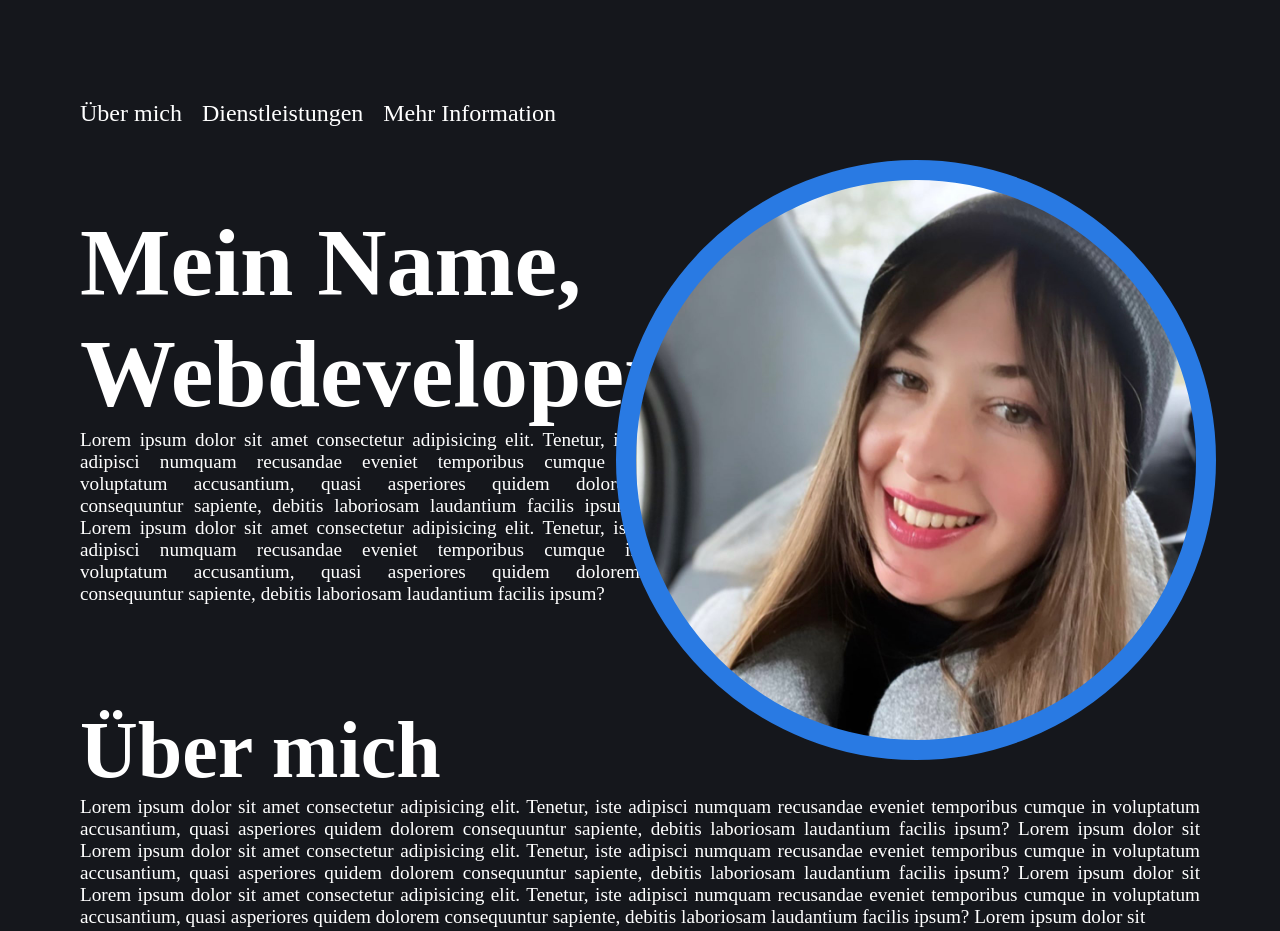
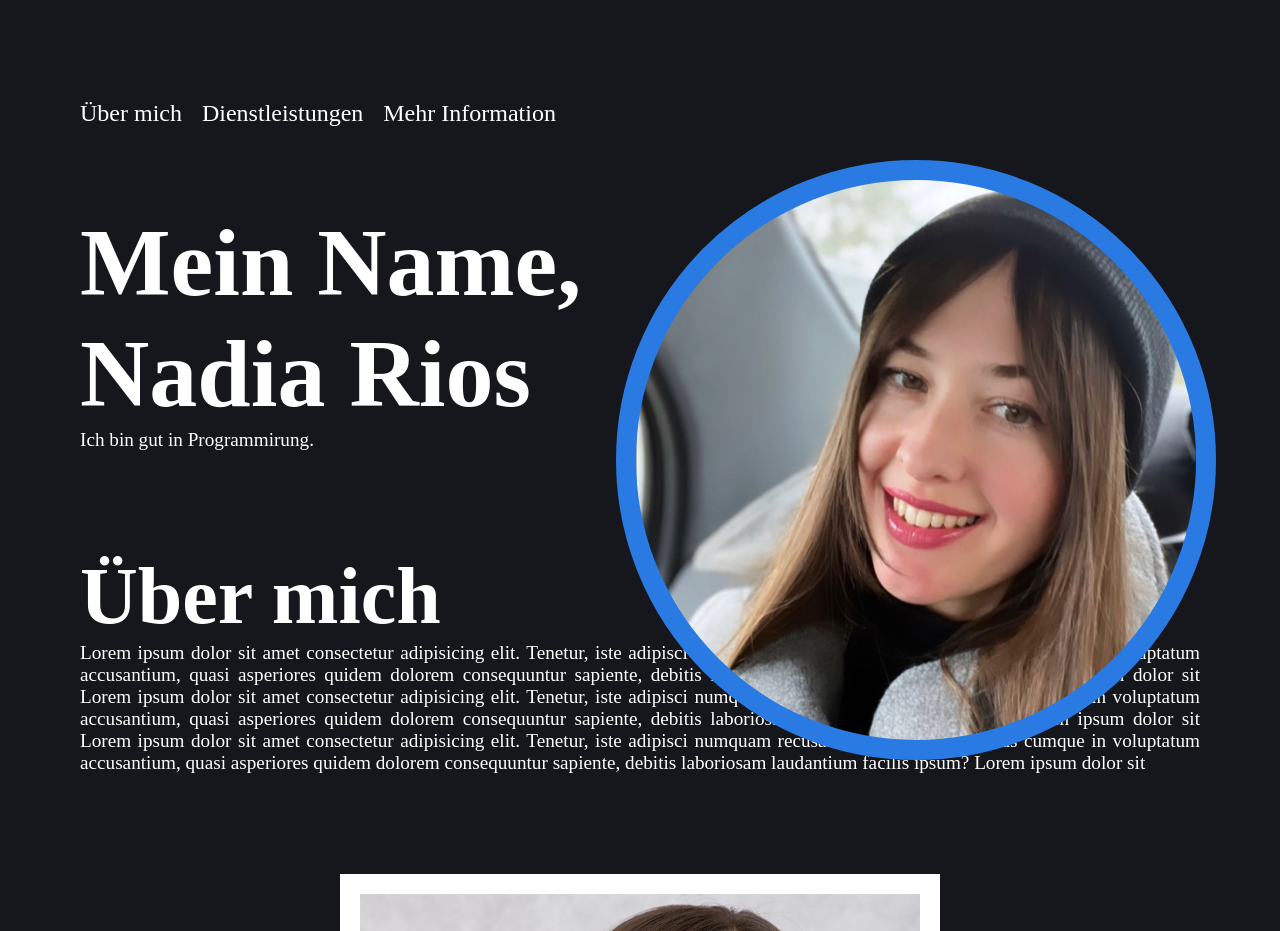
Before and after one commit to NadiaRios22/my-portfolio, a plain HTML site: page index.html in a window 1280 px wide. Shown: the top 931 px of the page. Drawn offline with Linux system fonts and the light colour scheme.

Commit message:
edit text

```diff
--- a/index.html
+++ b/index.html
@@ -16,19 +16,10 @@
       <div class="Abschnit1">
         <div class="Name">
           <h1>Mein Name,</h1>
-          <h2>Webdeveloper</h2>
+          <h2>Nadia Rios</h2>
         </div>
         <div>
-          <p class="p10">
-            Lorem ipsum dolor sit amet consectetur adipisicing elit. Tenetur,
-            iste adipisci numquam recusandae eveniet temporibus cumque in
-            voluptatum accusantium, quasi asperiores quidem dolorem consequuntur
-            sapiente, debitis laboriosam laudantium facilis ipsum? Lorem ipsum
-            dolor sit amet consectetur adipisicing elit. Tenetur, iste adipisci
-            numquam recusandae eveniet temporibus cumque in voluptatum
-            accusantium, quasi asperiores quidem dolorem consequuntur sapiente,
-            debitis laboriosam laudantium facilis ipsum?
-          </p>
+          <p class="p10">Ich bin gut in Programmirung.</p>
         </div>
       </div>
       <div class="myFoto"></div>
```
